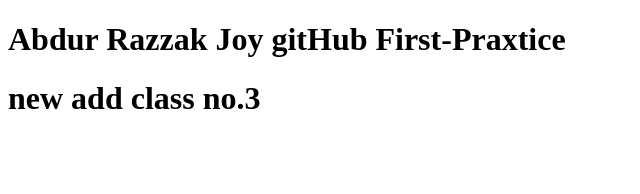
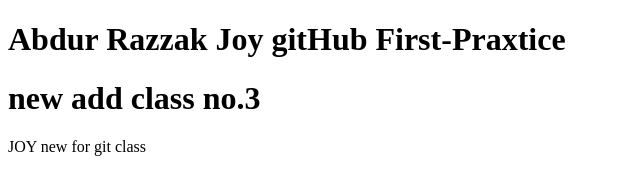
Before and after one commit to Abdur-Razzak-joy/first-projects, a plain HTML site: page index.html in a window 1280 px wide. Shown: the whole page, without its empty margins (0-640 px from the left). Drawn offline with Linux system fonts and the light colour scheme.

Commit message:
Update index.html

```diff
--- a/index.html
+++ b/index.html
@@ -8,5 +8,6 @@
 <body>
     <h1>Abdur Razzak Joy gitHub First-Praxtice</h1>
     <h1> new add class no.3</h1>
+    <p>JOY new for git class</p>
 </body>
 </html>
```
